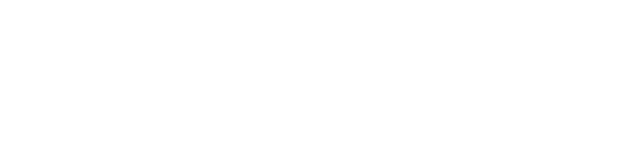
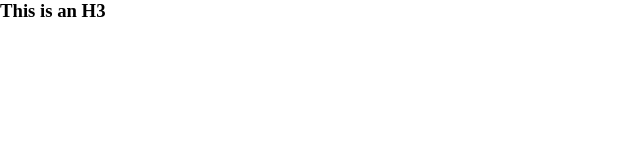
Before and after one commit to livingsofttech/scoreboard, a website: page index.html in a window 1280 px wide. Shown: the whole page, without its empty margins (0-640 px from the left). Drawn offline with nearby package versions, Linux system fonts and the light colour scheme.

Commit message:
Update index.html with h3

```diff
--- a/index.html
+++ b/index.html
@@ -2,5 +2,7 @@
     <head><link rel="stylesheet" href="https://cdnjs.cloudflare.com/ajax/libs/normalize/8.0.1/normalize.css"></head>
     <body>
 
+        <h3>This is an H3</h3>
+
     </body>
 </html>
```
